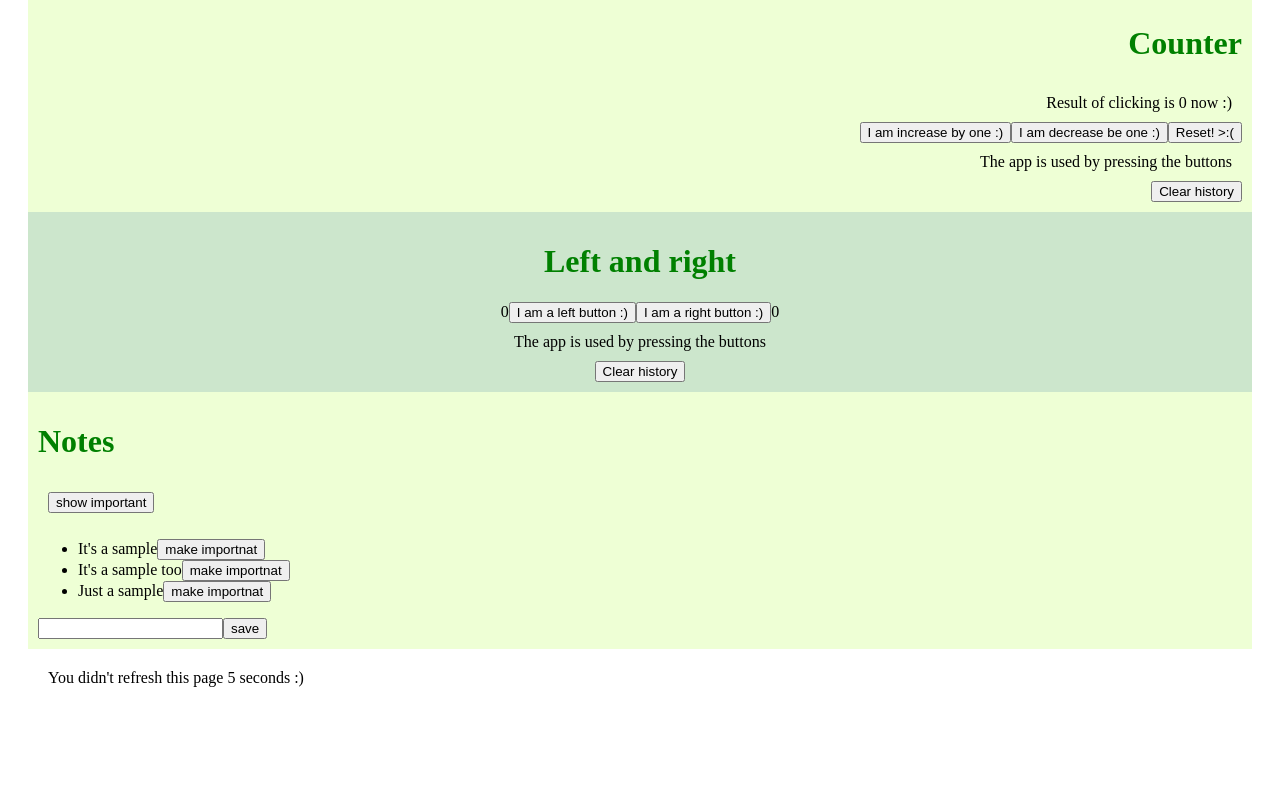
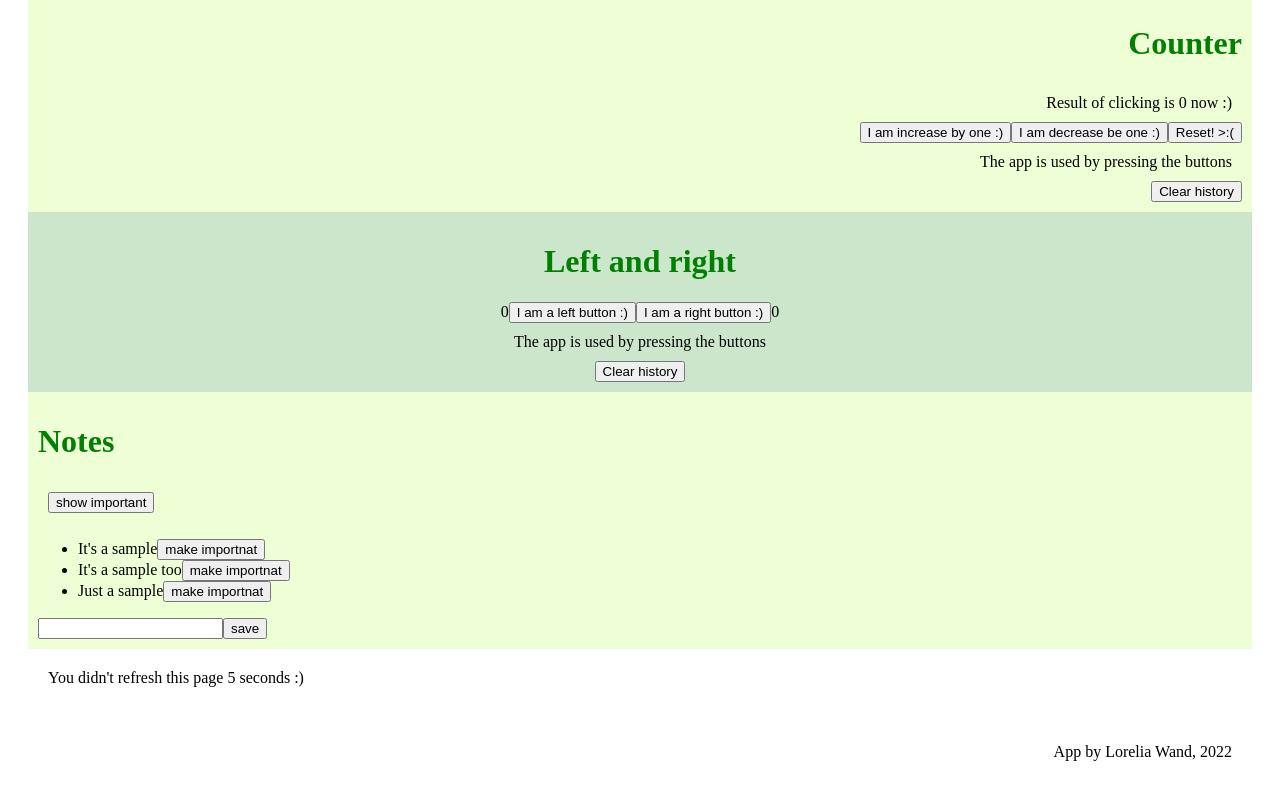
Before and after one commit to loreliawand/ncitylab, a React (Create React App) app: page / in a window 1280 px wide. Shown: the part 256-1056 px from the top of the page. Before the commit the page ends 991 px from the top, so only its background shows below. Built offline with nearby package versions, Linux system fonts and the light colour scheme; data requests are answered from the project's data file.

Commit message:
Added footer

```diff
--- a/src/App.js
+++ b/src/App.js
@@ -3,6 +3,7 @@ import './index.css';
 import Button from './components/Button';
 import Counter from './components/Counter';
 import CountSeconds from './components/CountSeconds';
+import Footer from './components/Footer';
 import Hello from './components/Hello';
 import History from './components/History';
 import Note from './components/Note';
@@ -155,6 +156,10 @@ const App = () => {
       <div>
         <CountSeconds seconds={seconds} />
       </div>
+
+      <div className="right">
+        <Footer />
+      </div>
     </div>
   );
 };
--- /dev/null
+++ b/src/components/Footer.js
@@ -0,0 +1,11 @@
+import React from 'react';
+
+const Footer = () => {
+  return (
+    <div>
+      <p>App by Lorelia Wand, 2022</p>
+    </div>
+  );
+};
+
+export default Footer;
```
